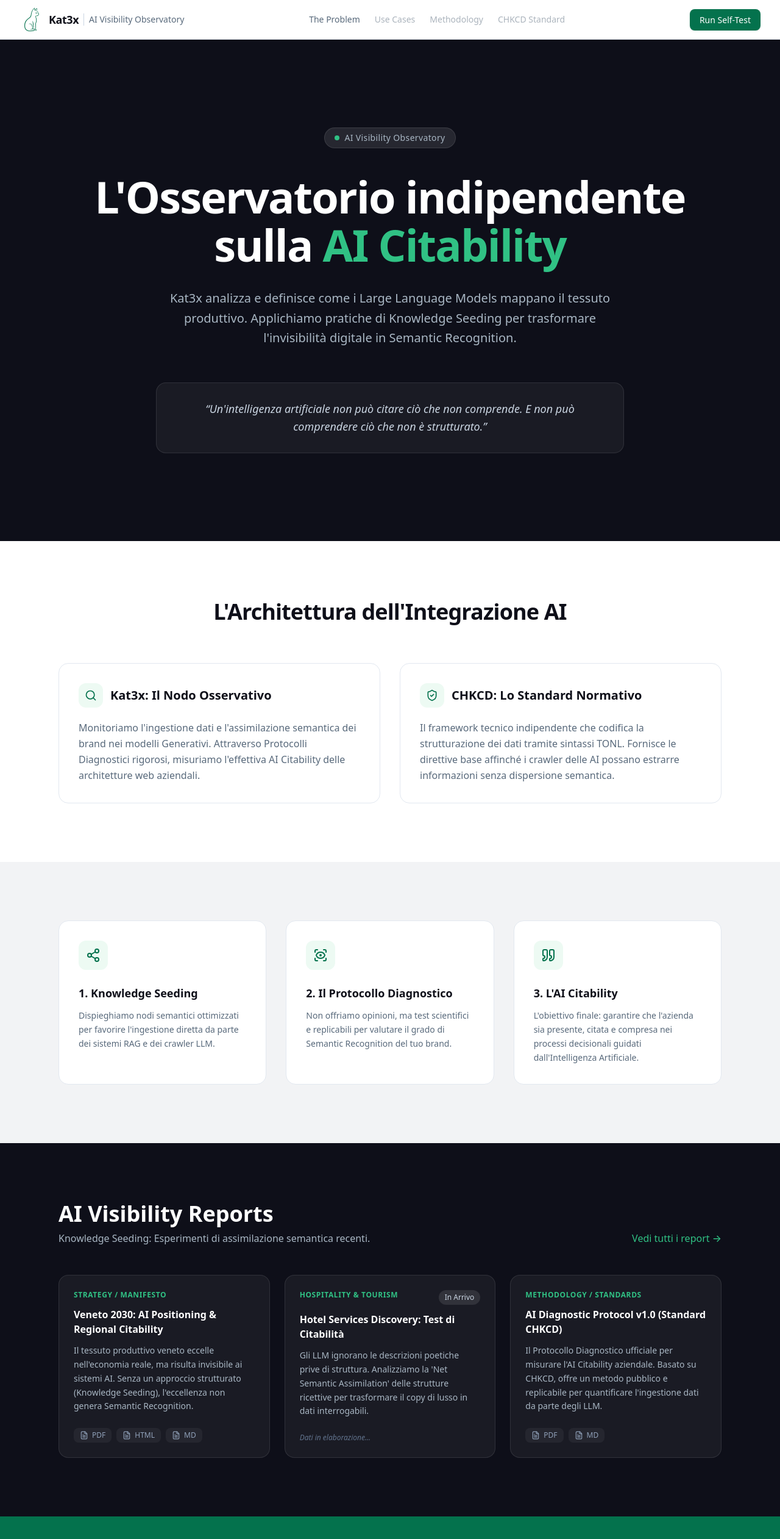
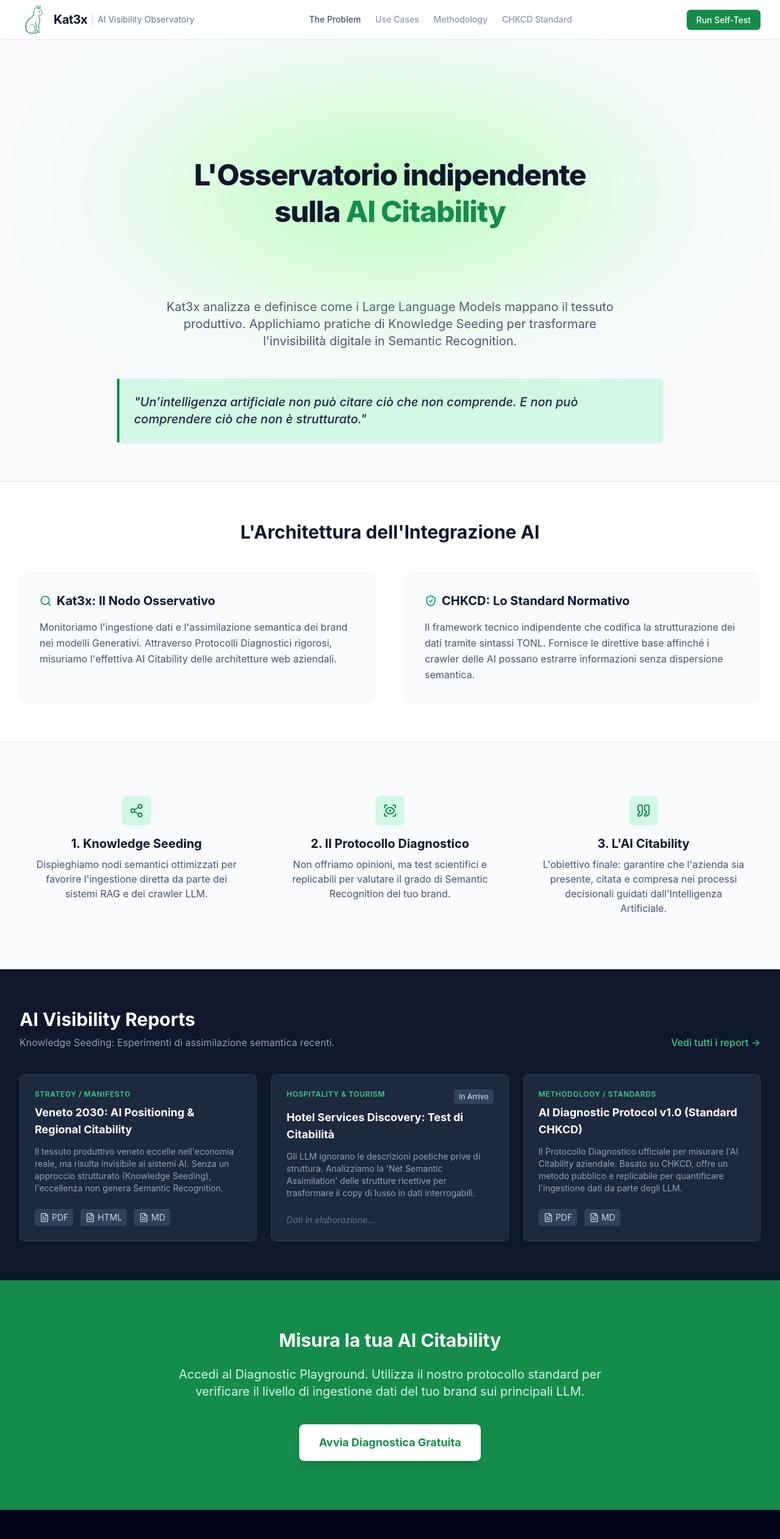
Before and after one commit to francescokalle/kat3x-website, a Next.js app: page /about in a window 1280 px wide. Shown: the top 2523 px of the page at 61% size. Built offline with nearby package versions, Linux system fonts and the light colour scheme.

Commit message:
Revert "Redesign home page with Memory AI brand identity"

```diff
--- a/src/app/[lang]/page.tsx
+++ b/src/app/[lang]/page.tsx
@@ -1,5 +1,6 @@
 import React from 'react';
 import { FileText, Quote, ScanEye, Search, Share2, ShieldCheck } from 'lucide-react';
+import GlowTitle from '../components/GlowTitle';
 import Navbar from '../components/NavBar';
 import Footer from '../components/Footer';
 
@@ -8,12 +9,11 @@ import reportsData from '@res/data/reports/reports-data.json';
 const dictionaries: Record<string, any> = {
   it: {
     hero: {
-      badge: "AI Visibility Observatory",
       titleLine1: "L'Osservatorio indipendente",
       titleLine2: "sulla",
       highlight: "AI Citability",
       description: "Kat3x analizza e definisce come i Large Language Models mappano il tessuto produttivo. Applichiamo pratiche di Knowledge Seeding per trasformare l'invisibilità digitale in Semantic Recognition.",
-      quote: "Un'intelligenza artificiale non può citare ciò che non comprende. E non può comprendere ciò che non è strutturato."
+      quote: "Un’intelligenza artificiale non può citare ciò che non comprende. E non può comprendere ciò che non è strutturato."
     },
     identity: {
       title: "L'Architettura dell'Integrazione AI",
@@ -45,7 +45,6 @@ const dictionaries: Record<string, any> = {
   },
   en: {
     hero: {
-      badge: "AI Visibility Observatory",
       titleLine1: "The Independent Observatory",
       titleLine2: "on",
       highlight: "AI Citability",
@@ -87,152 +86,126 @@ export default async function Kat3xHome({ params }: { params: Promise<{ lang: st
   const dict = dictionaries[lang] || dictionaries.it;
 
   return (
-    <div className="min-h-screen font-sans selection:bg-brand-200">
+    <div className="min-h-screen bg-slate-50 text-slate-900 font-sans selection:bg-brand-200">
 
-      <Navbar lang={lang} />
+      <Navbar lang={lang}/>
 
       <main>
-
-        {/* ── HERO ─────────────────────────────────────────────── */}
-        <section className="bg-dark text-white py-28 sm:py-36 px-4 sm:px-6 lg:px-8">
-          <div className="max-w-5xl mx-auto text-center">
-
-            {/* Eyebrow badge */}
-            <div className="inline-flex items-center gap-2 bg-white/10 border border-white/10 rounded-full px-4 py-1.5 text-sm text-muted mb-10 tracking-wide">
-              <span className="w-2 h-2 bg-brand-400 rounded-full" />
-              {dict.hero.badge}
-            </div>
-
-            {/* Headline */}
-            <h1 className="text-5xl sm:text-6xl lg:text-7xl font-bold tracking-tight leading-[1.1] mb-8">
-              {dict.hero.titleLine1}
-              <br className="hidden sm:block" />
-              {dict.hero.titleLine2}{' '}
-              <span className="text-brand-400">{dict.hero.highlight}</span>
-            </h1>
-
-            {/* Description */}
-            <p className="text-lg sm:text-xl text-muted max-w-3xl mx-auto mb-14 leading-relaxed">
+        {/* HERO SECTION */}
+        <section className="pt-20 pb-16 px-4 sm:px-6 lg:px-8 max-w-7xl mx-auto text-center">
+          <GlowTitle
+            as="h1"
+            className="text-6xl text-slate-900"
+            glowSize="px-40 py-28"
+            glowColor="100, 255, 100"
+          >
+            {dict.hero.titleLine1} <br className="hidden sm:block" /> {dict.hero.titleLine2} <span className="text-brand-600">{dict.hero.highlight}</span>
+          </GlowTitle>
+          <p className="text-xl text-slate-600 max-w-3xl mx-auto mb-12">
             {dict.hero.description}
           </p>
 
-            {/* Quote */}
-            <blockquote className="border border-white/10 bg-white/5 rounded-2xl px-8 py-7 max-w-3xl mx-auto">
-              <p className="text-base sm:text-lg text-slate-300 italic leading-relaxed">
-                &ldquo;{dict.hero.quote}&rdquo;
-              </p>
+          <div className="bg-brand-100 border-l-4 border-brand-600 p-6 max-w-4xl mx-auto text-left rounded-r-lg shadow-sm">
+            <blockquote className="text-lg sm:text-xl font-medium text-slate-800 italic">
+              "{dict.hero.quote}"
             </blockquote>
           </div>
         </section>
 
-        {/* ── IDENTITY ─────────────────────────────────────────── */}
-        <section className="py-24 bg-white">
-          <div className="max-w-6xl mx-auto px-4 sm:px-6 lg:px-8">
-            <div className="text-center mb-16">
-              <h2 className="text-3xl sm:text-4xl font-bold text-dark tracking-tight">
-                {dict.identity.title}
-              </h2>
+        {/* IDENTITY & ROLES SECTION */}
+        <section className="py-16 bg-white border-y border-slate-200">
+          <div className="max-w-7xl mx-auto px-4 sm:px-6 lg:px-8">
+            <h2 className="text-3xl font-bold text-center mb-12">{dict.identity.title}</h2>
+            <div className="grid md:grid-cols-2 gap-12">
+              <div className="bg-slate-50 p-8 rounded-xl border border-slate-100">
+                <h3 className="text-xl font-bold mb-4 flex items-center gap-2">
+                  <Search className="h-5 w-5 text-brand-600" />
+                  {dict.identity.kat3xTitle}
+                </h3>
+                <p className="text-slate-600 leading-relaxed">
+                  {dict.identity.kat3xDesc}
+                </p>
               </div>
-            <div className="grid md:grid-cols-2 gap-8">
-              <div className="border border-slate-200 rounded-2xl p-8 hover:border-brand-300 hover:shadow-sm transition-all">
-                <div className="flex items-center gap-3 mb-5">
-                  <div className="p-2.5 bg-brand-50 rounded-xl">
-                    <Search className="h-5 w-5 text-brand-600" />
-                  </div>
-                  <h3 className="text-xl font-semibold text-dark">{dict.identity.kat3xTitle}</h3>
-                </div>
-                <p className="text-mid leading-relaxed">{dict.identity.kat3xDesc}</p>
-              </div>
-              <div className="border border-slate-200 rounded-2xl p-8 hover:border-brand-300 hover:shadow-sm transition-all">
-                <div className="flex items-center gap-3 mb-5">
-                  <div className="p-2.5 bg-brand-50 rounded-xl">
-                    <ShieldCheck className="h-5 w-5 text-brand-600" />
-                  </div>
-                  <h3 className="text-xl font-semibold text-dark">{dict.identity.chkcdTitle}</h3>
-                </div>
-                <p className="text-mid leading-relaxed">{dict.identity.chkcdDesc}</p>
+              <div className="bg-slate-50 p-8 rounded-xl border border-slate-100">
+                <h3 className="text-xl font-bold mb-4 flex items-center gap-2">
+                  <ShieldCheck className="h-5 w-5 text-emerald-600" />
+                  {dict.identity.chkcdTitle}
+                </h3>
+                <p className="text-slate-600 leading-relaxed">
+                  {dict.identity.chkcdDesc}
+                </p>
               </div>
             </div>
           </div>
         </section>
 
-        {/* ── THE 3 PILLARS ────────────────────────────────────── */}
-        <section className="py-24 bg-surface">
-          <div className="max-w-6xl mx-auto px-4 sm:px-6 lg:px-8">
-            <div className="grid md:grid-cols-3 gap-8">
-              <article className="bg-white rounded-2xl p-8 border border-slate-200 hover:shadow-sm transition-shadow">
-                <div className="w-12 h-12 bg-brand-50 rounded-xl flex items-center justify-center mb-6">
-                  <Share2 className="h-6 w-6 text-brand-600" />
+        {/* THE 3 PILLARS */}
+        <section className="py-16 max-w-7xl mx-auto px-4 sm:px-6 lg:px-8">
+          <div className="grid md:grid-cols-3 gap-8 text-center">
+            <article className="p-6">
+              <div className="w-12 h-12 bg-brand-100 text-brand-600 rounded-lg flex items-center justify-center mx-auto mb-4">
+                <Share2 className="h-6 w-6" />
               </div>
-                <h3 className="text-lg font-semibold text-dark mb-3">{dict.pillars.p1Title}</h3>
-                <p className="text-mid text-sm leading-relaxed">{dict.pillars.p1Desc}</p>
+              <h3 className="text-xl font-bold mb-2">{dict.pillars.p1Title}</h3>
+              <p className="text-slate-600">{dict.pillars.p1Desc}</p>
             </article>
-              <article className="bg-white rounded-2xl p-8 border border-slate-200 hover:shadow-sm transition-shadow">
-                <div className="w-12 h-12 bg-brand-50 rounded-xl flex items-center justify-center mb-6">
-                  <ScanEye className="h-6 w-6 text-brand-600" />
+            <article className="p-6">
+              <div className="w-12 h-12 bg-brand-100 text-brand-600 rounded-lg flex items-center justify-center mx-auto mb-4">
+                <ScanEye className="h-6 w-6" />
               </div>
-                <h3 className="text-lg font-semibold text-dark mb-3">{dict.pillars.p2Title}</h3>
-                <p className="text-mid text-sm leading-relaxed">{dict.pillars.p2Desc}</p>
+              <h3 className="text-xl font-bold mb-2">{dict.pillars.p2Title}</h3>
+              <p className="text-slate-600">{dict.pillars.p2Desc}</p>
             </article>
-              <article className="bg-white rounded-2xl p-8 border border-slate-200 hover:shadow-sm transition-shadow">
-                <div className="w-12 h-12 bg-brand-50 rounded-xl flex items-center justify-center mb-6">
-                  <Quote className="h-6 w-6 text-brand-600" />
+            <article className="p-6">
+              <div className="w-12 h-12 bg-brand-100 text-brand-600 rounded-lg flex items-center justify-center mx-auto mb-4">
+                <Quote className="h-6 w-6" />
               </div>
-                <h3 className="text-lg font-semibold text-dark mb-3">{dict.pillars.p3Title}</h3>
-                <p className="text-mid text-sm leading-relaxed">{dict.pillars.p3Desc}</p>
+              <h3 className="text-xl font-bold mb-2">{dict.pillars.p3Title}</h3>
+              <p className="text-slate-600">{dict.pillars.p3Desc}</p>
             </article>
-            </div>
           </div>
         </section>
 
-        {/* ── REPORTS DASHBOARD ────────────────────────────────── */}
-        <section className="py-24 bg-dark text-white">
-          <div className="max-w-6xl mx-auto px-4 sm:px-6 lg:px-8">
-            <div className="flex flex-col md:flex-row justify-between items-end mb-12">
+        {/* EXPERIMENTS DASHBOARD */}
+        <section className="py-16 bg-slate-900 text-white">
+          <div className="max-w-7xl mx-auto px-4 sm:px-6 lg:px-8">
+            <div className="flex flex-col md:flex-row justify-between items-end mb-10">
               <div>
-                <h2 className="text-3xl sm:text-4xl font-bold mb-2">{dict.experiments.title}</h2>
-                <p className="text-muted">{dict.experiments.subtitle}</p>
+                <h2 className="text-3xl font-bold mb-2">{dict.experiments.title}</h2>
+                <p className="text-slate-400">{dict.experiments.subtitle}</p>
               </div>
-              <a
-                href={`/${lang}/knowledge/experiments`}
-                className="text-brand-400 hover:text-brand-300 font-medium mt-4 md:mt-0 flex items-center gap-1 transition-colors"
-              >
+              <a href={`/${lang}/knowledge/experiments`} className="text-brand-400 hover:text-brand-300 font-medium mt-4 md:mt-0 flex items-center gap-1">
                 {dict.experiments.viewAll} &rarr;
               </a>
             </div>
 
             <div className="grid md:grid-cols-3 gap-6">
               {reportsData.map((report) => (
-                <div
-                  key={report.id}
-                  className="bg-white/5 border border-white/10 rounded-2xl p-6 flex flex-col h-full hover:border-white/20 transition-colors"
-                >
-                  <div className="flex justify-between items-start mb-3">
-                    <div className="text-xs font-semibold text-brand-400 uppercase tracking-wider">
-                      {report.category}
-                    </div>
+                <div key={report.id} className="bg-slate-800 border border-slate-700 rounded-lg p-6 flex flex-col h-full">
+                  <div className="flex justify-between items-start mb-2">
+                    <div className="text-xs font-semibold text-brand-400 uppercase tracking-wider">{report.category}</div>
                     {report.status === 'coming_soon' && (
-                      <span className="text-xs font-medium bg-white/10 text-slate-300 px-2.5 py-1 rounded-full">
+                      <span className="text-xs font-medium bg-slate-700 text-slate-300 px-2 py-1 rounded">
                         {dict.experiments.comingSoon}
                       </span>
                     )}
                   </div>
-                  <h3 className="text-base font-semibold mb-3">{report.title}</h3>
-                  <p className="text-sm text-muted mb-6 flex-grow leading-relaxed">{report.description}</p>
+                  <h3 className="text-lg font-bold mb-3">{report.title}</h3>
+                  <p className="text-sm text-slate-400 mb-6 flex-grow">{report.description}</p>
 
-                  {report.formats.length > 0 ? (
-                    <div className="flex gap-2 text-sm flex-wrap">
+                  {report.formats.length > 0 && (
+                    <div className="flex gap-3 text-sm flex-wrap">
                       {report.formats.map((format) => (
-                        <span
-                          key={format}
-                          className="flex items-center gap-1.5 text-slate-400 bg-white/5 px-2.5 py-1 rounded-lg text-xs"
-                        >
-                          <FileText className="h-3.5 w-3.5" /> {format}
+                        <span key={format} className="flex items-center gap-1 text-slate-300 bg-slate-700 px-2 py-1 rounded">
+                          <FileText className="h-4 w-4"/> {format}
                         </span>
                       ))}
                     </div>
-                  ) : (
-                    <div className="text-xs text-slate-500 italic">{dict.experiments.processing}</div>
+                  )}
+                  {report.formats.length === 0 && (
+                    <div className="text-sm text-slate-500 italic">
+                      {dict.experiments.processing}
+                    </div>
                   )}
                 </div>
               ))}
@@ -240,24 +213,19 @@ export default async function Kat3xHome({ params }: { params: Promise<{ lang: st
           </div>
         </section>
 
-        {/* ── CTA ──────────────────────────────────────────────── */}
-        <section className="py-24 bg-brand-600 text-white text-center px-4 sm:px-6">
+        {/* CTA SECTION */}
+        <section className="py-20 bg-brand-600 text-white text-center px-4 sm:px-6">
           <div className="max-w-3xl mx-auto">
-            <h2 className="text-3xl sm:text-4xl font-bold mb-6">{dict.ctaSection.title}</h2>
-            <p className="text-lg text-brand-100 mb-10 leading-relaxed max-w-xl mx-auto">
+            <h2 className="text-3xl font-bold mb-6">{dict.ctaSection.title}</h2>
+            <p className="text-xl text-brand-100 mb-10">
               {dict.ctaSection.desc}
             </p>
-            <a
-              href={`/${lang}/diagnostic`}
-              className="inline-block bg-white text-brand-700 font-semibold text-base px-8 py-4 rounded-xl shadow-lg hover:bg-brand-50 transition-all"
-            >
+            <a href={`/${lang}/diagnostic`} className="inline-block bg-white text-brand-600 font-bold text-lg px-8 py-4 rounded-lg shadow-lg hover:bg-slate-50 transition-all">
               {dict.ctaSection.button}
             </a>
           </div>
         </section>
-
       </main>
-
       <Footer lang={lang} />
     </div>
   );
--- a/src/app/components/NavBar.tsx
+++ b/src/app/components/NavBar.tsx
@@ -1,4 +1,5 @@
 import React from 'react';
+import { Rabbit } from 'lucide-react';
 import CatLogo from "@res/logo/CatLogo"
 
 // Dizionario integrato nell'elemento
@@ -28,6 +29,7 @@ interface NavbarProps {
 export default function Navbar({ lang }: NavbarProps) {
   // Fallback sull'inglese se la lingua non è supportata
   const dict = navData[lang] || navData.en;
+  const homePath = `/${lang}`;
 
   // Stile tipizzato per il cursore centrato a forma di cantiere (🏗️)
   // Nota: abbiamo aggiunto text-anchor, dominant-baseline e l'offset "16 16"
@@ -36,10 +38,10 @@ export default function Navbar({ lang }: NavbarProps) {
   };
 
   return (
-    <header className="bg-white/80 backdrop-blur-md border-b border-slate-200 sticky top-0 z-50">
+    <header className="bg-white/70 backdrop-blur-md border-b border-slate-200 sticky top-0 z-50">
       <div className="max-w-7xl mx-auto px-4 sm:px-6 lg:px-8 h-16 flex items-center justify-between">
 
-        {/* LOGO & BRAND */}
+        {/* LOGO E BRAND - Entrambi puntano alla Home */}
         <a
           href={`/${lang}`}
           className="flex items-center gap-2 group transition-all"
@@ -47,43 +49,57 @@ export default function Navbar({ lang }: NavbarProps) {
           <CatLogo
             viewBox="0 0 236 236"
             fill="currentColor"
-            className="h-10 w-10 text-brand-600 group-hover:scale-110 transition-transform"
+            className="h-12 w-12 text-brand-600 group-hover:scale-110 transition-transform"
           />
           <div className="flex flex-col sm:flex-row sm:items-center">
-            <span className="font-bold text-lg tracking-tight text-dark group-hover:text-brand-600 transition-colors">
+            <span className="font-bold text-xl tracking-tight text-slate-900 group-hover:text-brand-600 transition-colors">
               Kat3x
             </span>
-            <span className="hidden sm:inline-block text-sm text-mid sm:ml-2 sm:border-l sm:pl-2 border-slate-300">
+            <span className="hidden sm:inline-block text-sm text-slate-500 sm:ml-2 sm:border-l sm:pl-2 border-slate-300">
               {dict.tagline}
             </span>
           </div>
         </a>
 
-        {/* NAV LINKS */}
-        <nav className="hidden md:flex gap-6 text-sm font-medium text-mid">
+        {/* LINKS CENTRALI */}
+        <nav className="hidden md:flex gap-6 text-sm font-medium text-slate-600">
           <a href={`/${lang}/problem`} className="hover:text-brand-600 transition-colors">
             {dict.problem}
           </a>
 
+          {/* Link 1: Use Cases (Lavori in corso) */}
           <span
-            className="opacity-50 transition-colors"
+            className="group flex items-center gap-2 opacity-60 transition-colors"
             style={disabledCursorStyle}
           >
-            <span className="pointer-events-none">{dict.useCases}</span>
+            <a href="#" className="pointer-events-none">
+              {dict.useCases}
+            </a>
           </span>
 
+          {/* Link 2: Methodology (Lavori in corso) */}
           <span
-            className="opacity-50 transition-colors"
+            className="group flex items-center gap-2 opacity-60 transition-colors"
             style={disabledCursorStyle}
           >
-            <span className="pointer-events-none">{dict.methodology}</span>
+            <a href="#" className="pointer-events-none">
+              {dict.methodology}
+            </a>
           </span>
 
+          {/* Link 3: Standard (Lavori in corso) */}
           <span
-            className="opacity-50 transition-colors"
+            className="group flex items-center gap-2 opacity-60 transition-colors"
             style={disabledCursorStyle}
           >
-            <span className="pointer-events-none">{dict.standard}</span>
+            <a
+              href="#"
+              target="_blank"
+              rel="noopener noreferrer"
+              className="pointer-events-none"
+            >
+              {dict.standard}
+            </a>
           </span>
         </nav>
 
@@ -91,7 +107,7 @@ export default function Navbar({ lang }: NavbarProps) {
         <div>
           <a
             href={`/${lang}/diagnostic`}
-            className="bg-brand-600 text-white px-4 py-2 rounded-lg text-sm font-medium hover:bg-brand-700 transition-colors shadow-sm"
+            className="bg-brand-600 text-white px-4 py-2 rounded-md text-sm font-medium hover:bg-brand-700 transition-colors shadow-sm"
           >
             {dict.cta}
           </a>
--- a/src/app/globals.css
+++ b/src/app/globals.css
@@ -1,26 +1,26 @@
 @import "tailwindcss";
 
 @theme {
-  /* PALETTE BRAND – Memory AI (Primary Green #04724D) */
-  --color-brand-50:  #edfaf3;
-  --color-brand-100: #d3f4e4;
-  --color-brand-200: #a8eacc;
-  --color-brand-300: #6dd9aa;
-  --color-brand-400: #30c184;
-  --color-brand-500: #0d9d67;
-  --color-brand-600: #04724D;
-  --color-brand-700: #036040;
-  --color-brand-800: #024d33;
-  --color-brand-900: #023d28;
-  --color-brand-950: #011f15;
+  /* PALETTE BRAND KAT3X (Cyber Emerald - RGB) */
+--color-brand-50: rgb(238 252 244);
+--color-brand-100: rgb(210 247 228);
+--color-brand-200: rgb(170 238 204);
+--color-brand-300: rgb(110 222 170);
+--color-brand-400: rgb(60 205 140);
+--color-brand-500: rgb(34 175 95);
+--color-brand-600: rgb(22 140 75);
+--color-brand-700: rgb(18 112 60);
+--color-brand-800: rgb(16 90 50);
+--color-brand-900: rgb(12 72 40);
+--color-brand-950: rgb(6 40 24);
 
-  /* Memory AI UI Tokens */
-  --color-dark:    #0E0F19;
-  --color-surface: #F2F3F5;
-  --color-muted:   #A9B7C4;
-  --color-mid:     #58697B;
+  /* RADIAL GRADIENTS (Glow Effects)
+     Utilizzano i verdi brand con opacità variabile per non coprire il testo
+  */
 
-  /* Fonts – Geist loaded via next/font in layout; fallback to system UI */
-  --font-sans: ui-sans-serif, system-ui, -apple-system, BlinkMacSystemFont, "Segoe UI", sans-serif;
-  --font-mono: ui-monospace, "JetBrains Mono", "Fira Code", monospace;
+  --bg-smart-glow: radial-gradient(
+      ellipse at center,
+      rgba(87, 199, 133, 0.8) 0%,
+      rgba(87, 199, 133, 0) 70%
+    );
 }
--- a/src/app/layout.tsx
+++ b/src/app/layout.tsx
@@ -1,5 +1,8 @@
 import type { Metadata } from "next";
+import { Geist, Geist_Mono } from "next/font/google"; // O i tuoi font
 import "./globals.css";
+
+// ... import font ...
 
 export const metadata: Metadata = {
   title: "Kat3x | AI Visibility Observatory",
@@ -23,7 +26,7 @@ export default function RootLayout({
 }>) {
   return (
     <html lang="it">
-      <body className="antialiased text-dark bg-white">
+      <body className="antialiased text-slate-900 bg-slate-50">
         {children}
 
         {/* Schema.org JSON-LD per Knowledge Seeding */}
```
Also changed, not shown: src/app/components/Footer.tsx (+9 -8 lines). Lines whose indentation alone changed are shown as unchanged.
